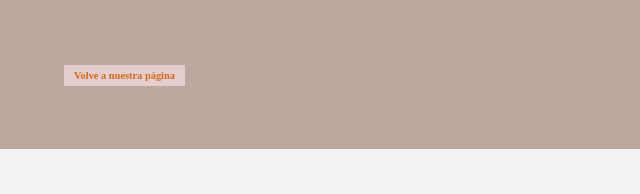
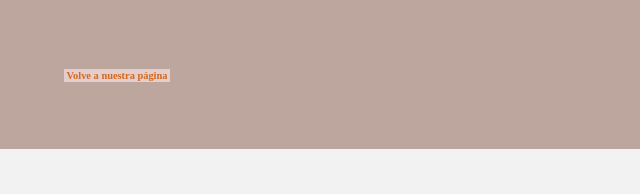
Before and after one commit to rociosilva/proyecto-ceibo, a website: page contacto.html in a window 1280 px wide. Shown: the part 583-777 px from the top of the page, 0-640 px from the left. Drawn offline with nearby package versions, Linux system fonts and the light colour scheme; a web font is replaced by a local one.

Commit message:
detalles

```diff
--- a/scss/secciones/_contacto.scss
+++ b/scss/secciones/_contacto.scss
@@ -43,7 +43,7 @@ form {
     color: $texto-principal;
     background: $background-section1;
     text-decoration:none;
-    padding:5px 10px;
+    padding:1% 2%;
     font-size: 65%;
     font-family: $titulos;
     font-weight:bold;
--- a/scss/secciones/_nosotras.scss
+++ b/scss/secciones/_nosotras.scss
@@ -10,6 +10,7 @@
     padding: 15%;
     color: $texto-secundario;
     font-family: $texto;
+    line-height: 2%;
     text-align: center;
     font-size: 95%;
 }
```
Also changed, not shown: css/style.css, 1 other file.
